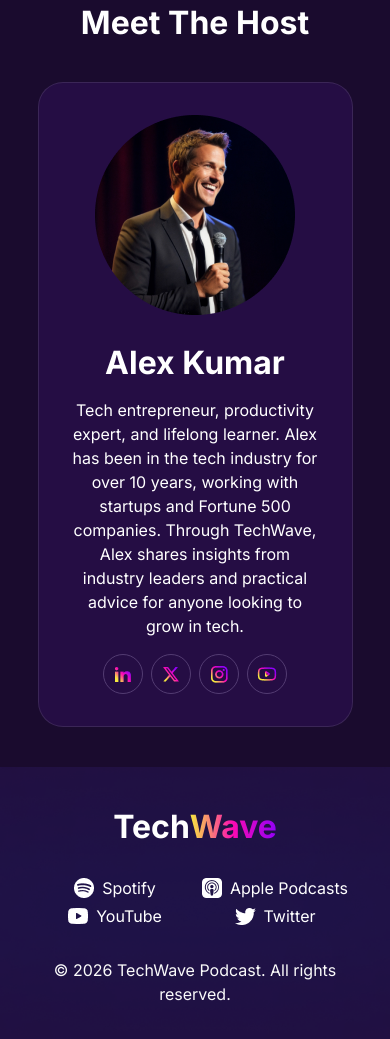
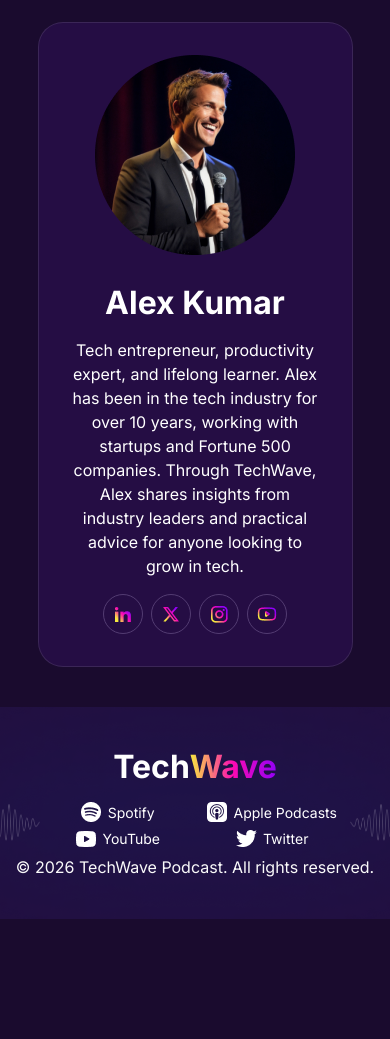
Before and after one commit to rasoikot-ras/My-Assignment-2, a plain HTML site: page index.html in a window 390 px wide. Shown: the part 4713-5752 px from the top of the page. After the commit the page ends 5632 px from the top, so only its background shows below. Drawn offline with Linux system fonts and the light colour scheme.

Commit message:
assingment done Message

```diff
--- a/styles/style.css
+++ b/styles/style.css
@@ -429,7 +429,7 @@
     background: url("../assets/footer-bg.png");
     background-position: center;
     background-repeat: no-repeat;
-    height: 25.75rem;
+    /* height: 25.75rem; */
     display: flex;
     flex-direction: column;
     justify-content: center;
@@ -454,7 +454,7 @@
     justify-content: center;
     align-items: center;
     gap: 2.5rem;
-    margin: 2rem 0;
+    margin: 2rem auto;
 }
 
 .footer-icon a {
@@ -581,6 +581,9 @@
     }
 
     /* Host Section */
+    .meet {
+    margin-top: 3.75rem;
+    }
     .host {
         flex-direction: column;
         width: 90%;
@@ -597,18 +600,36 @@
     /* Footer */
     .footer-box {
         height: auto;
-        padding: 2.5rem 1.25rem;
+        padding: 2.5rem 0;
+        /* background: url('../assets/footer-bg.png'); */
         background-size: cover;
+        width: auto;
     }
     .footer-box h1 {
         font-size: 2rem;
+        padding-bottom: 1rem;
     }
     .footer-icon {
         display: grid;
         gap: 0.5rem;
-        grid-template-columns: repeat(2, 9.5rem);
+        grid-template-columns: repeat(2, 1fr);
+        justify-content: center;
+        width: 100%;
+        max-width: 18.75rem;
+        margin: 0 auto;
     }
-
+    .footer-icon a {
+        display: flex;
+        align-items: center;
+        gap: 0.4rem;
+        width: auto;
+        font-size: 0.875rem;
+        white-space: inherit;
+    }
+    .footer-box p {
+        font-size: 1rem;
+        padding-top: 0.5rem;
+    }
 }
 
 @media screen and (min-width:576px) and (max-width:992px) {
```
